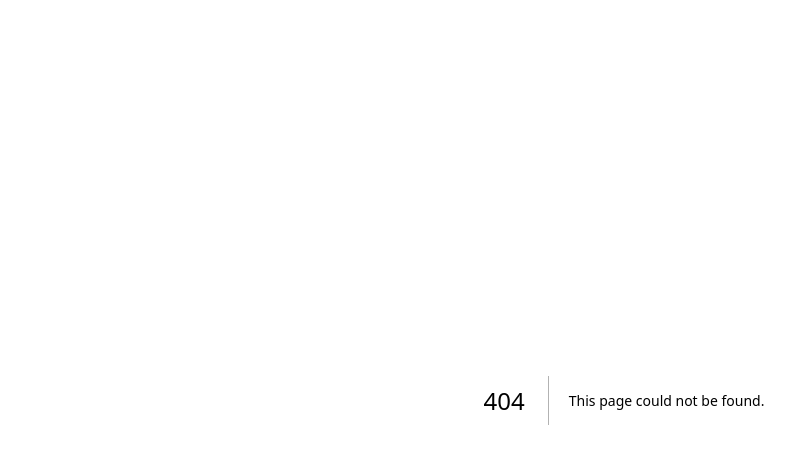
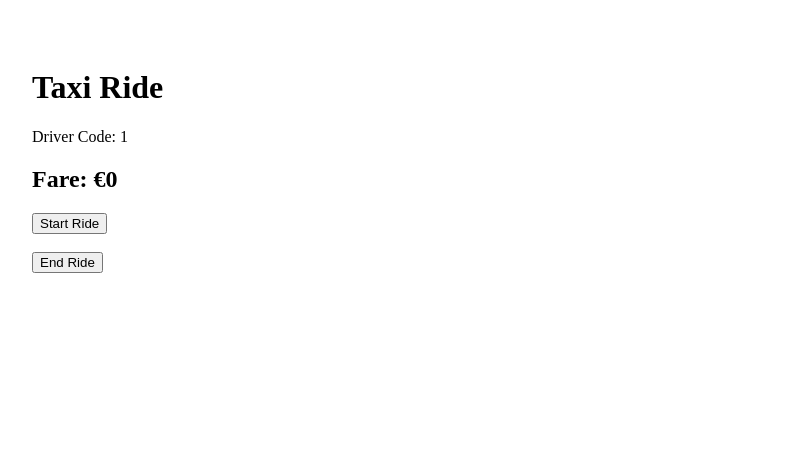
Before and after one commit to oluwarotimitimileyin/olaoluwa-taxi, a Next.js app: page /src/pages/ride/1 in a window 1280 px wide. Before the commit this address had no page. Shown: the top 464 px of the page, without its empty margins (16-811 px from the left). Built offline with nearby package versions, Linux system fonts and the light colour scheme.

Commit message:
Create RidePage component for taxi ride management

```diff
--- /dev/null
+++ b/src/pages/src/pages/ride/[qr].js
@@ -0,0 +1,43 @@
+import { useRouter } from "next/router"
+import { useState } from "react"
+
+export default function RidePage(){
+
+  const router = useRouter()
+  const { qr } = router.query
+
+  const [fare,setFare] = useState(0)
+
+  const startRide = ()=>{
+    setFare(5)
+  }
+
+  const endRide = ()=>{
+    setFare(12)
+  }
+
+  return(
+
+    <div style={{padding:"40px"}}>
+
+      <h1>Taxi Ride</h1>
+
+      <p>Driver Code: {qr}</p>
+
+      <h2>Fare: €{fare}</h2>
+
+      <button onClick={startRide}>
+        Start Ride
+      </button>
+
+      <br/><br/>
+
+      <button onClick={endRide}>
+        End Ride
+      </button>
+
+    </div>
+
+  )
+
+}
```
